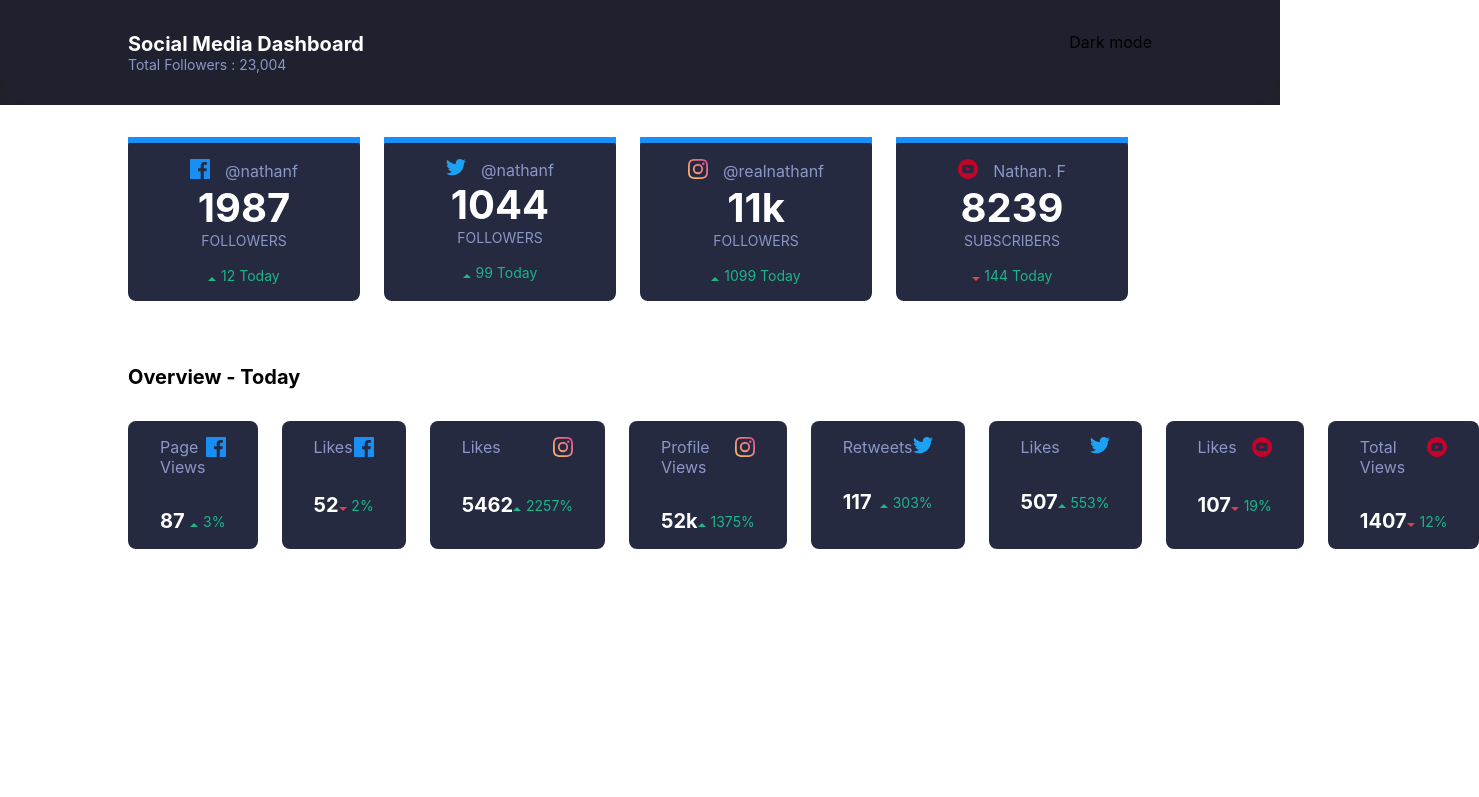
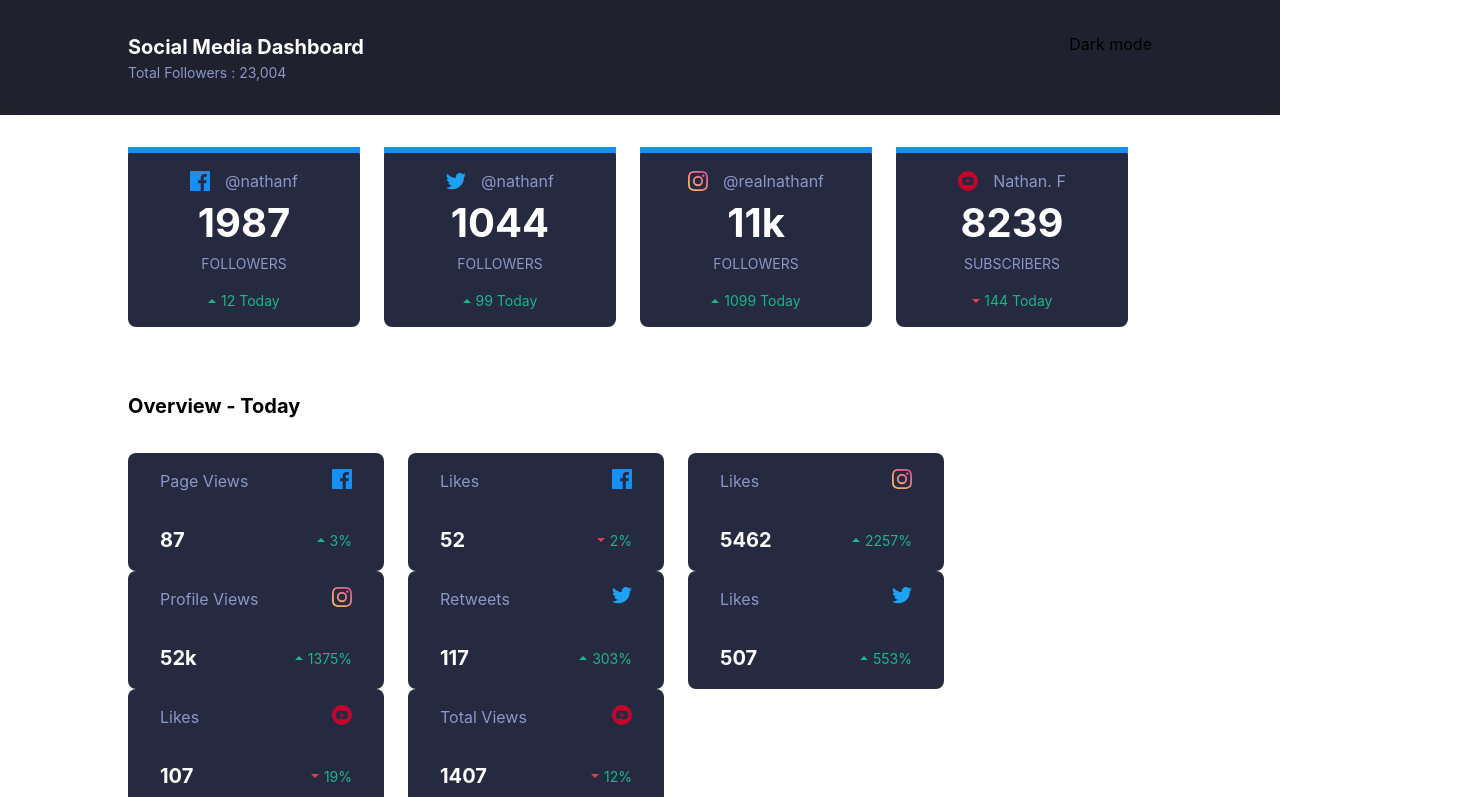
Before and after one commit to chrysellia/social-media-dashboard, a React (Create React App) app in the folder social-media-dashboard/: page / in a window 1280 px wide. Shown: the top 797 px of the page, 1479 px wide, since content can reach past the window. Built offline with nearby package versions, Linux system fonts and the light colour scheme.

Commit message:
Update TailwindCSS

```diff
--- /dev/null
+++ b/social-media-dashboard/postcss.config.js
@@ -0,0 +1,6 @@
+module.exports = {
+  plugins: {
+    tailwindcss: {},
+    autoprefixer: {},
+  },
+}
--- a/social-media-dashboard/src/App.scss
+++ b/social-media-dashboard/src/App.scss
@@ -1,6 +1,6 @@
-@import "~tailwindcss/base";
-@import "~tailwindcss/components";
-@import "~tailwindcss/utilities";
+@tailwind base;
+@tailwind components;
+@tailwind utilities;
 
 @import url('https://fonts.googleapis.com/css2?family=Barlow:wght@300;400&family=Fraunces:wght@100;200;900&family=Roboto:wght@500&display=swap');
 
--- /dev/null
+++ b/social-media-dashboard/tailwind.config.js
@@ -0,0 +1,9 @@
+module.exports = {
+  content: [
+    "./src/**/*.{js,jsx,ts,tsx}",
+  ],
+  theme: {
+    extend: {},
+  },
+  plugins: [],
+}
```
